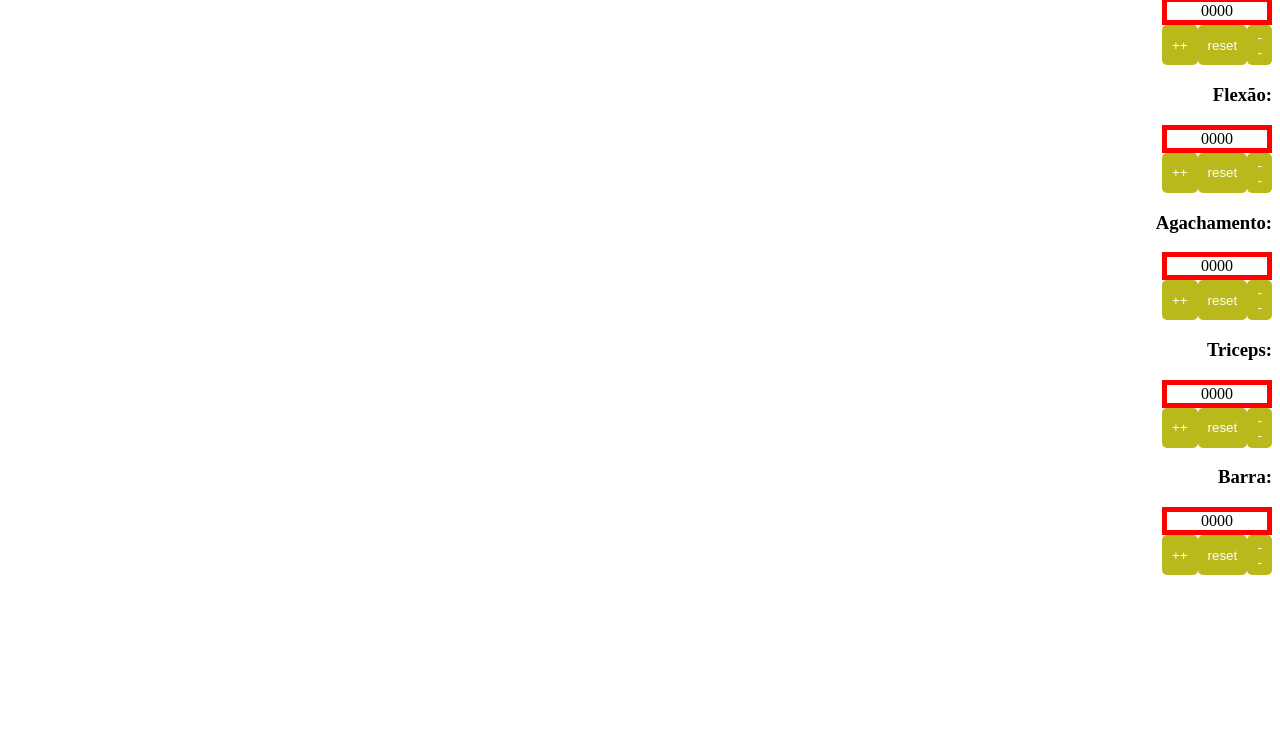
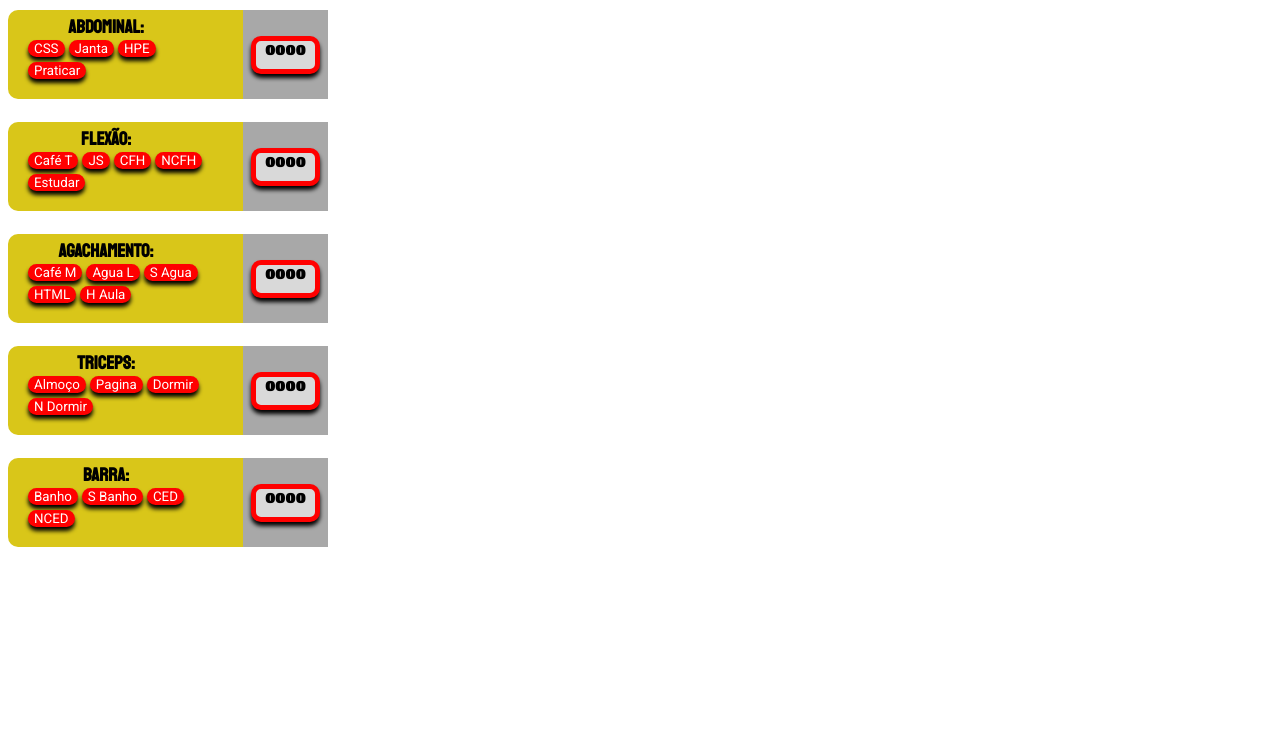
Before and after one commit to nicario/contador_treino, a plain HTML site: page index.html in a window 1280 px wide. Shown: the part 70-800 px from the top of the page. Drawn offline with Linux system fonts and the light colour scheme.

Commit message:
Reformulando CSS e HTML

```diff
--- a/index.html
+++ b/index.html
@@ -5,53 +5,104 @@
   <meta http-equiv="X-UA-Compatible" content="IE=edge">
   <meta name="viewport" content="width=device-width, initial-scale=1.0">
   <title>Programa Contador</title>
+  <link rel="preconnect" href="https://fonts.googleapis.com">
+  <link rel="preconnect" href="https://fonts.gstatic.com" crossorigin>
+  <link href="https://fonts.googleapis.com/css2?family=Roboto&family=Staatliches&family=Titan+One&display=swap" rel="stylesheet">
   <link rel="stylesheet" href="./style.css">
 </head>
 <body>
+  <h1 class="h1">Sistema Treino</h1>
   <div class="contadores">
     <div class="contador">
+        <div class="caixa__caixa">
+          <div class="caixinha">
+          <div class="caixa">0000</div>
+        </div>
+      </div>
+      <div class="botoes__titulo">
+      <div class="titulo__titulo">
         <h3 class="titulo">Abdominal:</h3>
-      <div class="caixa" id="caixa">0000</div>
+      </div>
       <div class="botoes">
-        <button class="botao aumenta">++</button>
-        <button class="botao">reset</button>
-        <button class="botao diminui">--</button>
+        <button class="botao aumenta">CSS</button>
+        <button class="botao">Janta</button>
+        <button class="botao diminui">HPE</button>
+        <button class="botao diminui">Praticar</button>
+      </div>
       </div>
     </div>
     <div class="contador">
+      <div class="caixa__caixa">
+        <div class="caixinha">
+        <div class="caixa" id="caixa1">0000</div>
+      </div>
+      </div>
+      <div class="botoes__titulo">
+      <div class="titulo__titulo">
       <h3 class="titulo">Flexão:</h3>
-      <div class="caixa" id="caixa1">0000</div>
+    </div>
       <div class="botoes">
-        <button class="botao1 aumenta" id="botao">++</button>
-        <button class="botao1">reset</button>
-        <button class="botao1 diminui">--</button>
+        <button class="botao1">Café T</button>
+        <button class="botao1">JS</button>
+        <button class="botao1">CFH</button>
+        <button class="botao1">NCFH</button>
+        <button class="botao1">Estudar</button>
+      </div>
       </div>
     </div>
     <div class="contador">
+      <div class="caixa__caixa">
+        <div class="caixinha">
+        <div class="caixa" id="caixa2">0000</div>
+      </div>
+      </div>
+      <div class="botoes__titulo">
+      <div class="titulo__titulo">
       <h3 class="titulo">Agachamento:</h3>
-      <div class="caixa" id="caixa2">0000</div>
+    </div>
       <div class="botoes">
-        <button class="botao2 aumenta">++</button>
-        <button class="botao2">reset</button>
-        <button class="botao2 diminui">--</button>
+        <button class="botao2">Café M</button>
+        <button class="botao2">Agua L</button>
+        <button class="botao2">S Agua</button>
+        <button class="botao2">HTML</button>
+        <button class="botao2">H Aula</button>
+      </div>
     </div>
     </div>
     <div class="contador">
+      <div class="caixa__caixa">
+        <div class="caixinha">
+        <div class="caixa" id="caixa3">0000</div>
+      </div>
+      </div>
+      <div class="botoes__titulo">
+      <div class="titulo__titulo">
       <h3 class="titulo">Triceps:</h3>
-      <div class="caixa" id="caixa3">0000</div>
+    </div>
       <div class="botoes">
-        <button class="botao3 aumenta">++</button>
-        <button class="botao3">reset</button>
-        <button class="botao3 diminui">--</button>
+        <button class="botao3">Almoço</button>
+        <button class="botao3">Pagina</button>
+        <button class="botao3">Dormir</button>
+        <button class="botao3">N Dormir</button>
+      </div>
       </div>
     </div>
     <div class="contador">
+      <div class="caixa__caixa">
+        <div class="caixinha">
+        <div class="caixa" id="caixa4">0000</div>
+      </div>
+      </div>
+      <div class="botoes__titulo">
+        <div class="titulo__titulo">
           <h3 class="titulo">Barra:</h3>
-      <div class="caixa" id="caixa4">0000</div>
+    </div>
       <div class="botoes">
-        <button class="botao4 aumenta">++</button>
-        <button class="botao4">reset</button>
-        <button class="botao4 diminui">--</button>
+        <button class="botao4">Banho</button>
+        <button class="botao4">S Banho</button>
+        <button class="botao4">CED</button>
+        <button class="botao4">NCED</button>
+      </div>
       </div>
     </div>
   </div>
--- a/main.js
+++ /dev/null
@@ -1,81 +0,0 @@
-const botao = document.querySelectorAll('.botao');
-const botao1 = document.querySelectorAll('.botao1');
-const botao2 = document.querySelectorAll('.botao2');
-const botao3 = document.querySelectorAll('.botao3');
-const botao4 = document.querySelectorAll('.botao4');
-const numeros = document.querySelectorAll('.caixa')
-let contador = 0;
-let contador1 = 0;
-let contador2 = 0;
-let contador3 = 0;
-let contador4 = 0;
-
-botao.forEach(function(btn){
-  btn.addEventListener("click", function(e){
-    const numero = e.currentTarget.classList;
-    if(numero.contains("aumenta")) {
-      contador++;
-    } else if(numero.contains("diminui")) {
-      contador--;
-    } else {
-      contador = 0;
-    }
-    numeros[0].textContent = contador;
-    })
-  });
-
-  botao1.forEach(function(btn){
-    btn.addEventListener("click", function(e){
-      const numero = e.currentTarget.classList;
-      if(numero.contains("aumenta")) {
-        contador1++;
-      } else if(numero.contains("diminui")) {
-        contador1--;
-      } else {
-        contador1 = 0;
-      }
-      numeros[1].textContent = contador1;
-      })
-    });
-
-    botao2.forEach(function(btn){
-      btn.addEventListener("click", function(e){
-        const numero = e.currentTarget.classList;
-        if(numero.contains("aumenta")) {
-          contador2++;
-        } else if(numero.contains("diminui")) {
-          contador2--;
-        } else {
-          contador2 = 0;
-        }
-        numeros[2].textContent = contador2;
-        })
-      });
-
-      botao3.forEach(function(btn){
-        btn.addEventListener("click", function(e){
-          const numero = e.currentTarget.classList;
-          if(numero.contains("aumenta")) {
-            contador3++;
-          } else if(numero.contains("diminui")) {
-            contador3--;
-          } else {
-            contador3 = 0;
-          }
-          numeros[3].textContent = contador3;
-          })
-        });
-
-        botao4.forEach(function(btn){
-          btn.addEventListener("click", function(e){
-            const numero = e.currentTarget.classList;
-            if(numero.contains("aumenta")) {
-              contador4++;
-            } else if(numero.contains("diminui")) {
-              contador4--;
-            } else {
-              contador4 = 0;
-            }
-            numeros[4].textContent = contador4;
-            })
-          });
--- a/style.css
+++ b/style.css
@@ -1,11 +1,45 @@
+*{
+  box-sizing: border-box;
+}
+
 body {
   background-color: transparent;
+  width: 100%;
 }
 
+.h1{
+  text-align: center;
+  font-family: 'Titan One', cursive;
+}
+
+.contadores{
+  display: flex;
+  flex-direction: column;
+  justify-content: space-between;
+  width: 320px;
+
+}
+
+.caixa__caixa{
+  width: 85px;
+  height: 89px;
+  background-color: #A8A8A8;
+  padding: 26px 8px;
+  margin-left: 39px;
+}
 .caixa{
-  width: 100px;
+  font-size: 14px;
+  font-family: 'Titan One';
+  text-align: center;
+}
+
+.caixinha {
+  width: 69px;
+  height: 38px;
   border: 5px solid red;
-  text-align: center;
+  border-radius: 10px;
+  background-color: #d9d9d9;
+  box-shadow: 0px 4px 4px 0px black;
 }
 
 .botao,
@@ -14,30 +48,34 @@ body {
 .botao3,
 .botao4{
   border: none;
-  padding: 5px 10px;
-  background-color: rgb(185, 185, 28);
-  border-radius: 5px;
+  background-color: red;
+  border-radius: 10px;
   color: white;
-  text-align: center;
-}
-
-.botao:hover,
-.botao1:hover{
-  background-color: brown;
+  font-family: 'Roboto', sans-serif;
+  box-shadow: 0px 4px 4px 0px black;
+  margin-bottom: 4px;
 }
 
 .botoes{
-  display: flex;
-  justify-content: space-between;
-  width: 110px;
+  margin-left: 20px;
+  margin-bottom: 10px;
 }
 
 .contador{
   display: flex;
-  flex-direction: column;
-  align-items: flex-end;
+  flex-direction: row-reverse;
+  align-items: center;
+  background-color: #D9C619;
+  margin-bottom: 23px;
+  border-radius: 10px;
 }
 
 .titulo{
+  font-family: 'Staatliches', cursive;
   text-align: center;
+  margin: 0;
 }
+
+.titulo__titulo{
+  margin: 0;
+}
```
Lines whose indentation alone changed are shown as unchanged.
